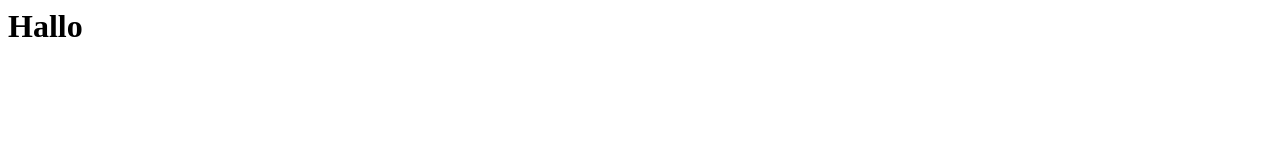
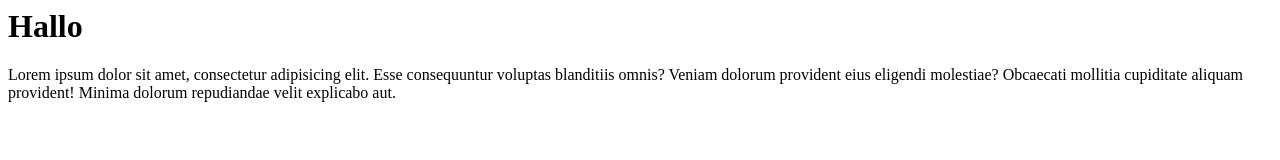
Before and after one commit to thomas-hintersteiner/html-test, a plain HTML site: page index.html in a window 1280 px wide. Drawn offline with Linux system fonts and the light colour scheme.

Commit message:
added lorem ipsum text

```diff
--- a/index.html
+++ b/index.html
@@ -1 +1,2 @@
 <h1>Hallo</h1>
+<p>Lorem ipsum dolor sit amet, consectetur adipisicing elit. Esse consequuntur voluptas blanditiis omnis? Veniam dolorum provident eius eligendi molestiae? Obcaecati mollitia cupiditate aliquam provident! Minima dolorum repudiandae velit explicabo aut.</p>
```
